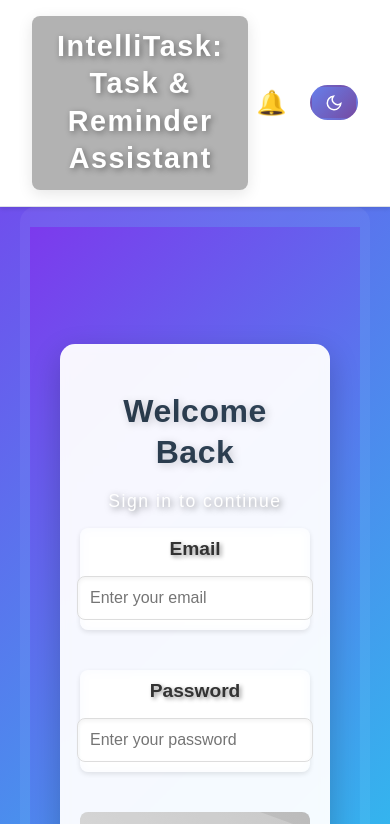
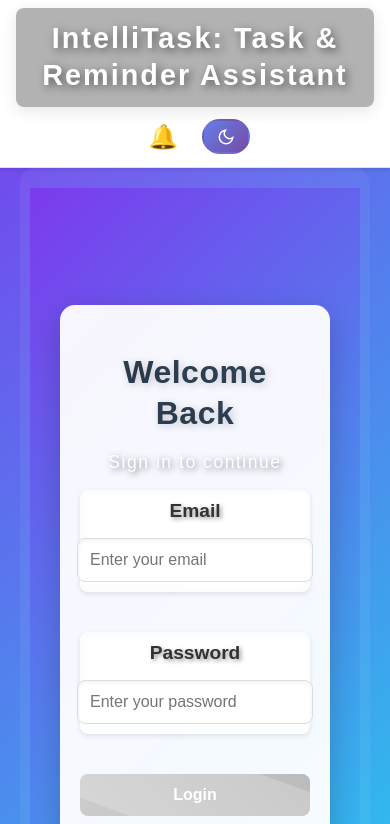
Before and after one commit to Ranjuna120/Task-Reminder-Assistant--IntelliTask, a React (Create React App) app in the folder ITPM-30-main/frontend/: page /login in a window 390 px wide. Shown: the top 824 px of the page. Built offline with nearby package versions, Linux system fonts and the light colour scheme.

Commit message:
Update App.css

```diff
--- a/ITPM-30-main/frontend/src/App.css
+++ b/ITPM-30-main/frontend/src/App.css
@@ -271,20 +271,33 @@
   color: var(--text-primary);
   border-bottom: 1px solid var(--border-color);
   box-shadow: 0 2px 4px var(--shadow);
+  position: relative;
+  min-height: 60px;
 }
 
-.app-header h1 {
-  font-size: 2.8rem;
-  margin: 0;
-  color: #fff;
-  text-shadow: 2px 2px 6px rgba(0, 0, 0, 0.4);
-  letter-spacing: 1.5px;
+.header-left {
+  flex: 1;
 }
 
-/* Header Controls */
+.header-title {
+  flex: 2;
+  text-align: center;
+  margin: 0;
+  font-size: 1.8rem;
+  font-weight: 600;
+  background: linear-gradient(135deg, #667eea 0%, #764ba2 100%);
+  -webkit-background-clip: text;
+  -webkit-text-fill-color: transparent;
+  background-clip: text;
+  text-shadow: none;
+  white-space: nowrap;
+}
+
 .header-controls {
+  flex: 1;
   display: flex;
   align-items: center;
+  justify-content: flex-end;
   gap: 1rem;
 }
 
@@ -441,6 +454,29 @@
   .task-list-page {
     padding: 15px;
   }
+
+  /* Responsive Header */
+  .app-header {
+    padding: 0.5rem 1rem;
+    flex-direction: column;
+    gap: 0.5rem;
+    min-height: auto;
+  }
+
+  .header-left {
+    display: none;
+  }
+
+  .header-title {
+    font-size: 1.4rem;
+    order: 1;
+  }
+
+  .header-controls {
+    order: 2;
+    justify-content: center;
+    flex: none;
+  }
 }
 
 @media (max-width: 480px) {
@@ -483,4 +519,11 @@
   .task-list-page {
     margin: 0 10px;
   }
+
+  .header-title {
+    font-size: 1.2rem;
+    white-space: normal;
+    text-align: center;
+    line-height: 1.3;
+  }
 }
```
